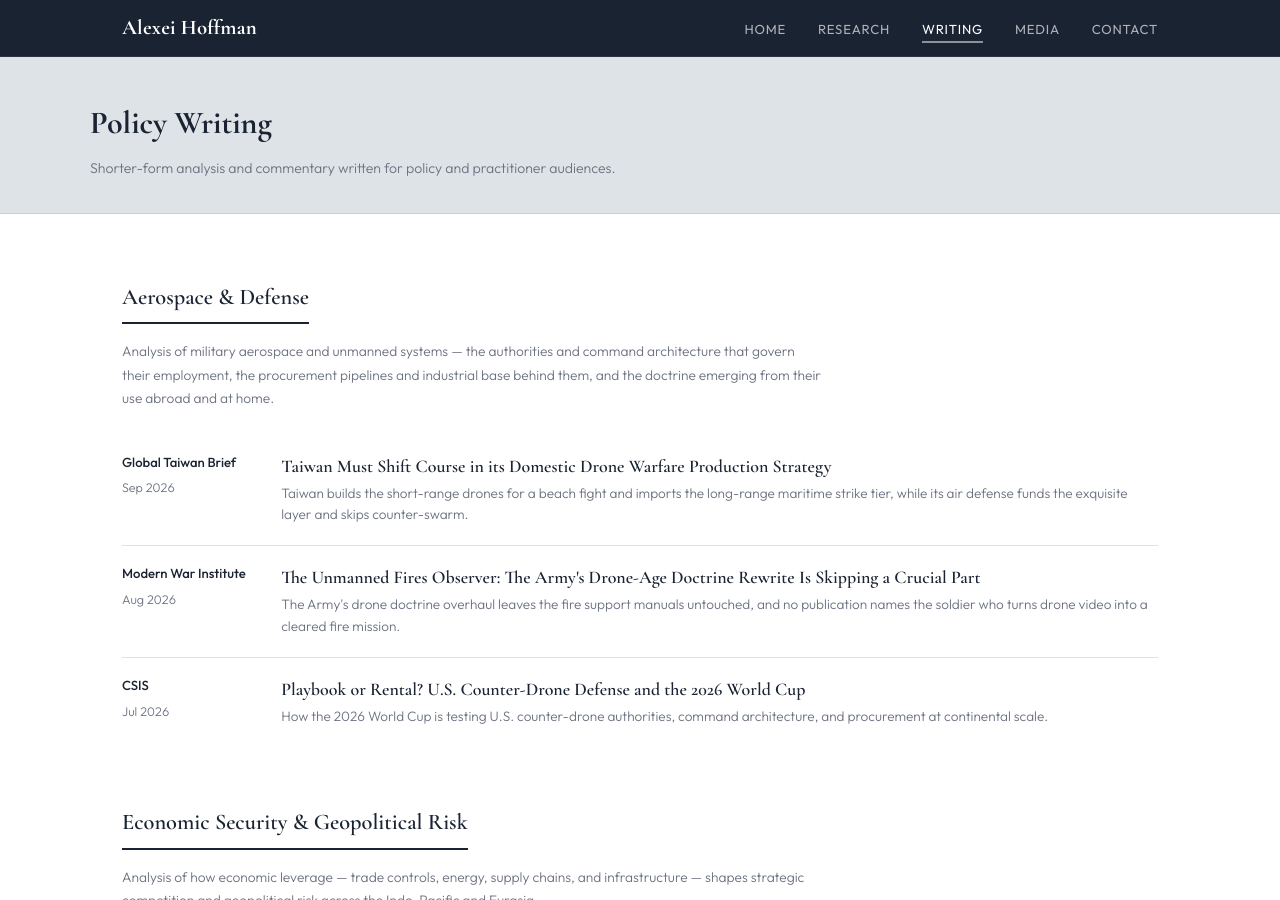
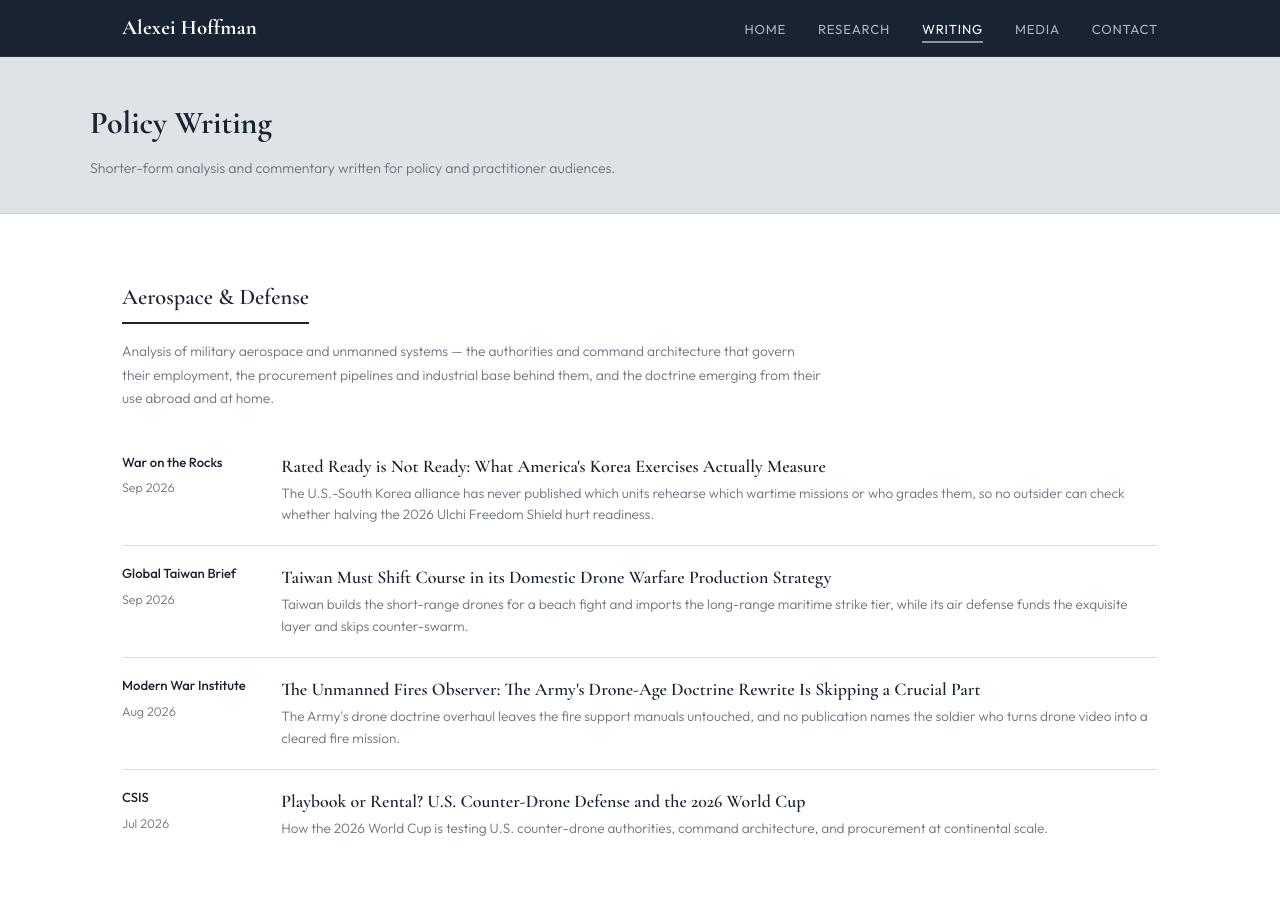
Before and after one commit to a-novi13-byte/a-novi13-byte.github.io, a Jekyll site: the page built from writing.html, in a window 1280 px wide and 900 px high. Built offline with Jekyll 4.4.1, drawn with Linux system fonts in a browser that asks for light colours.

Commit message:
Update writing.html

```diff
--- a/writing.html
+++ b/writing.html
@@ -17,6 +17,14 @@ permalink: /writing/
   <p class="section-note">Analysis of military aerospace and unmanned systems — the authorities and command architecture that govern their employment, the procurement pipelines and industrial base behind them, and the doctrine emerging from their use abroad and at home.</p>
 
   <div class="writing-list section-aero">
+
+    <div class="writing-item">
+      <div class="writing-meta"><span class="pub-badge badge-wotr">War on the Rocks</span><span class="writing-date">Sep 2026</span></div>
+      <div class="writing-content">
+        <h3><a href="https://warontherocks.com/rated-ready-is-not-ready-what-americas-korea-exercises-actually-measure/" target="_blank" rel="noopener">Rated Ready is Not Ready: What America's Korea Exercises Actually Measure</a></h3>
+        <p class="writing-blurb">The U.S.-South Korea alliance has never published which units rehearse which wartime missions or who grades them, so no outsider can check whether halving the 2026 Ulchi Freedom Shield hurt readiness.</p>
+      </div>
+    </div>
 
     <div class="writing-item">
       <div class="writing-meta"><span class="pub-badge badge-gti">Global Taiwan Brief</span><span class="writing-date">Sep 2026</span></div>
```
